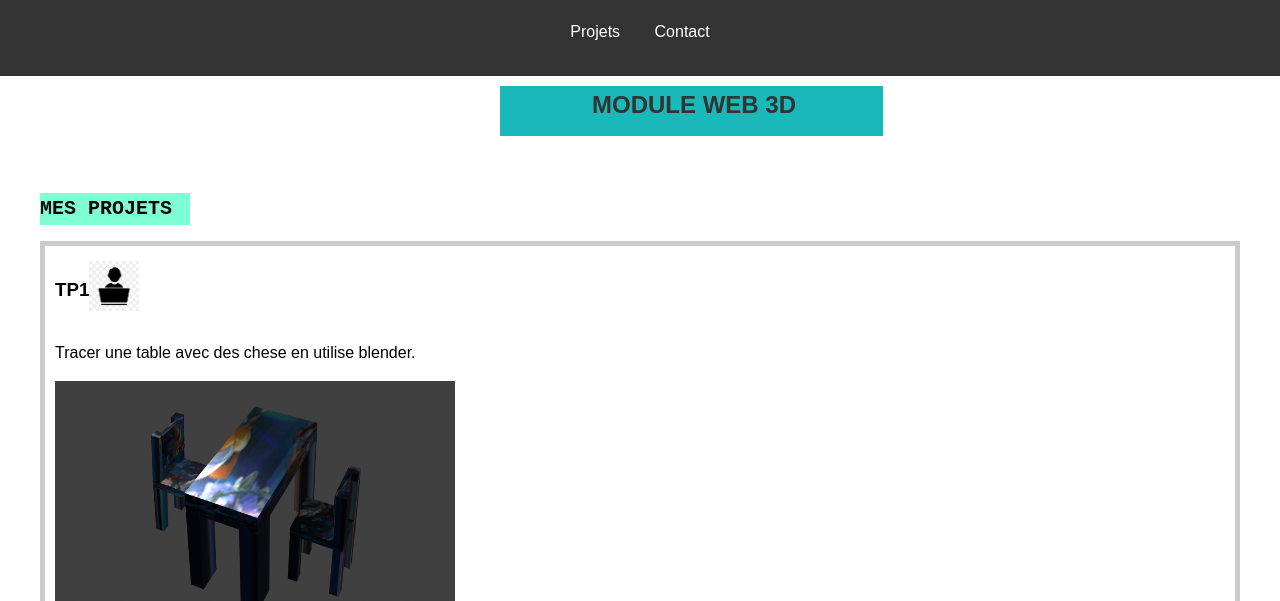
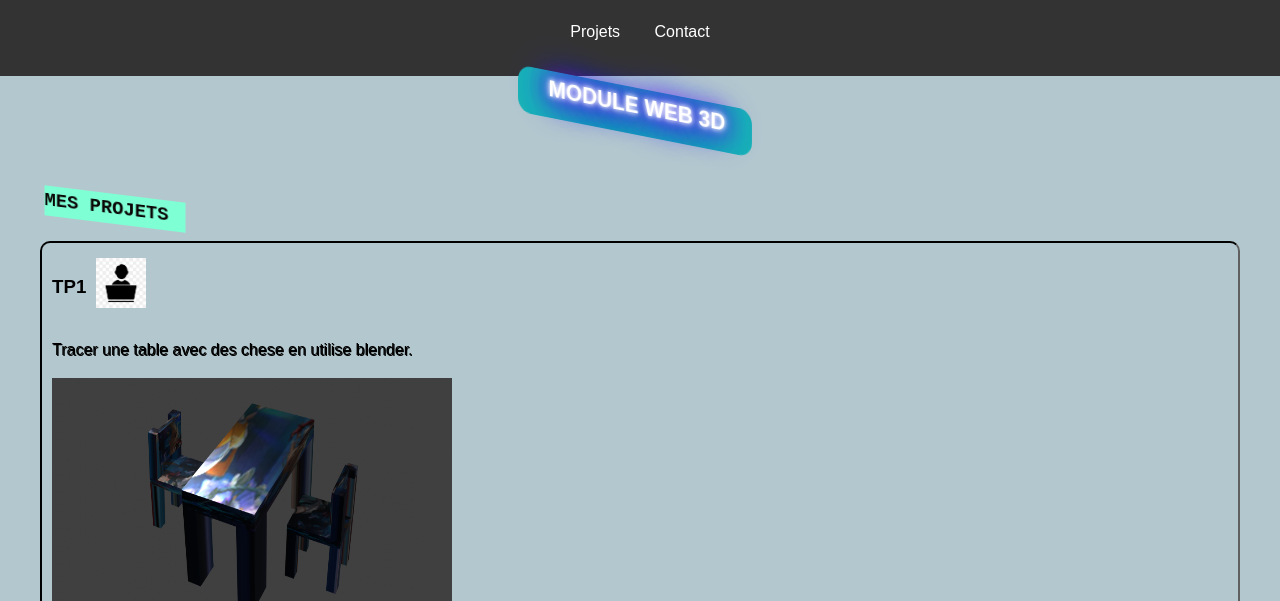
Before and after one commit to Mohamed-adj/portfolio.github.io, a plain HTML site: page index.html in a window 1280 px wide. Shown: the part 199-800 px from the top of the page. Drawn offline with Linux system fonts and the light colour scheme.

Commit message:
Update style.css

```diff
--- a/style.css
+++ b/style.css
@@ -3,6 +3,7 @@ body {
   line-height: 1.6;
   margin: 0;
   padding: 0;
+  background-color: rgb(179, 200, 206);
 }
 
 header {
@@ -11,7 +12,15 @@ header {
   padding: 1rem 0;
   text-align: center;
 }
-
+.imgp{
+  border-radius: 35px;
+  transform: rotateX(20deg) rotateY(30deg);
+    perspective: 1000px;
+    transition: transform 0.5s ease;
+}
+.imgp:hover {
+  transform: rotateX(0deg) rotateY(0deg);
+}
 nav ul {
   list-style: none;
   padding: 0;
@@ -33,9 +42,16 @@ section {
 }
 
 .project {
-  border: 5px solid #ccc;
+  border: 2.5px solid #0c0c0c;
+  border-radius: 10px;
   padding: 10px;
   margin: 10px 0;
+
+}
+.project {border-style: inset;}
+
+.project p{
+  text-shadow: 1px 1px;
 }
 .h2{
   background-color: aquamarine ;
@@ -44,6 +60,8 @@ section {
   text-transform: uppercase;
   font-size: 20px;
   width: 0150px;
+  transform: rotateX(20deg) rotateY(20deg) rotateZ(0deg);
+  perspective: 500px;
 }
 
 footer {
@@ -54,16 +72,34 @@ footer {
 }
 .module {
 
-   width: 10cm;
+   width: 7cm;
   text-align: center;
   margin: 010px;
   background-color: rgb(26, 184, 184);
   margin-left: 500px;
   font-size: 24px;
-  color: #333; /* Couleur du texte */
+  color: #ffffff; /* Couleur du texte */
   padding: 0px 0px 0px 05px;
   height: 50px;
+  border-radius: 15px;
+  text-shadow: 0 0 5px #ffffff,
+                 0 0 10px #ffffff,
+                 0 0 20px #6200ff,
+                 0 0 30px #6200ff,
+                 0 0 40px #6200ff,
+                 0 0 50px #6200ff,
+                 0 0 60px #6200ff;
+    animation: scintiller 1.5s infinite alternate;
+    transform: rotateX(20deg) rotateY(20deg) rotateZ(0deg);
+    perspective: 500px;
+    transform: rotateX(20deg) rotateY(30deg);
+    perspective: 1000px;
+    transition: transform 0.5s ease;
 }
+.module:hover {
+  transform: rotateX(0deg) rotateY(0deg);
+}
+
 .module h3:hover {
   background-color: chocolate;
 }
@@ -71,7 +107,9 @@ footer {
   display: flex;
   align-items: center;
 }
-
+.tp  {
+  gap: 10px;
+}
 .image2 {
   width: 50px;
   height: auto;
@@ -121,4 +159,6 @@ footer {
   text-transform: uppercase;
   font-size: 20px;
   width: 0100px;
+  transform: rotateX(20deg) rotateY(20deg) rotateZ(0deg);
+  perspective: 500px;
 }
```
